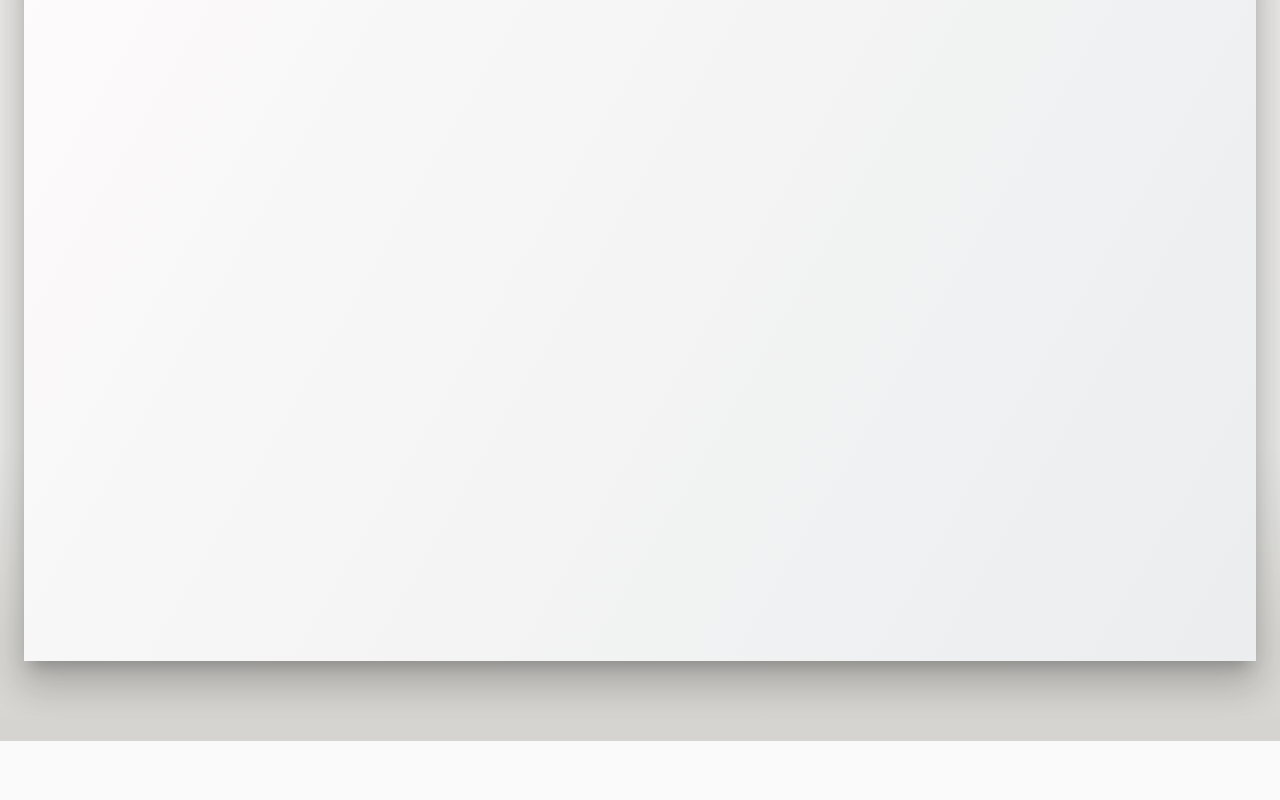
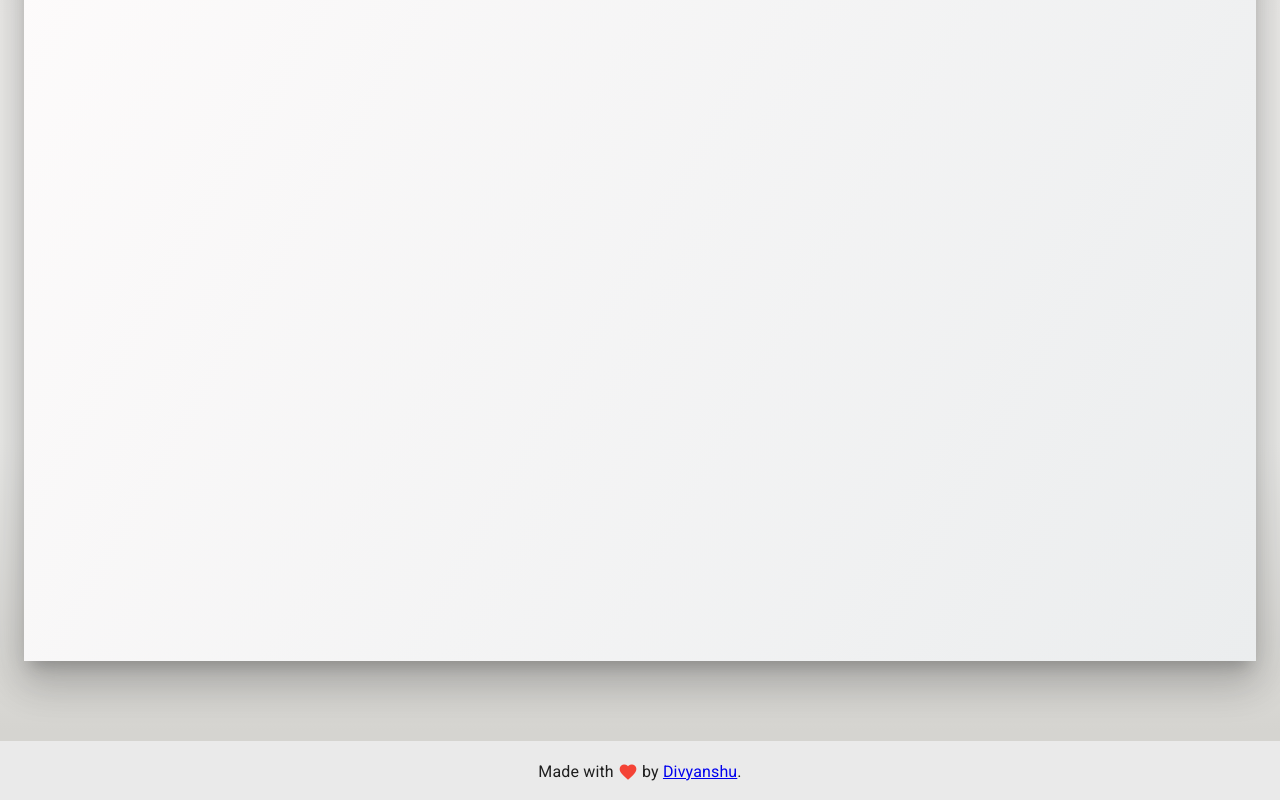
Before and after one commit to divyanshusahu/ronweasley, a React (Create React App) app in the folder client/: page / in a window 1280 px wide. Shown: the part 1019-1819 px from the top of the page. Before the commit the page ends 1760 px from the top, so only its background shows below. Built offline with nearby package versions, Linux system fonts and the light colour scheme; a web font is replaced by a local one.

Commit message:
footer implemented

```diff
--- a/client/src/App.js
+++ b/client/src/App.js
@@ -4,6 +4,7 @@ import CssBaseline from "@material-ui/core/CssBaseline";
 
 import "./global.css";
 import Landing from "./components/Landing/Landing";
+import Footer from "./components/Footer";
 
 function App() {
   return (
@@ -13,6 +14,7 @@ function App() {
         <Switch>
           <Route exact path="/" component={Landing} />
         </Switch>
+        <Footer />
       </React.Fragment>
     </Router>
   );
--- /dev/null
+++ b/client/src/components/Footer.js
@@ -0,0 +1,47 @@
+import React from "react";
+
+import Container from "@material-ui/core/Container";
+import Typography from "@material-ui/core/Typography";
+import Icon from "@material-ui/core/Icon";
+import { makeStyles } from "@material-ui/core/styles";
+
+const useStyles = new makeStyles(theme => ({
+  "@global": {
+    footer: {
+      padding: theme.spacing(2),
+      backgroundColor: "#eaeaea"
+    }
+  },
+  icon: {
+    position: "relative",
+    top: "5px"
+  }
+}));
+
+function Footer() {
+  const classes = useStyles();
+
+  return (
+    <footer>
+      <Container maxWidth="sm">
+        <Typography variant="body1" component="p" align="center">
+          Made with{" "}
+          <Icon color="error" fontSize="small" className={classes.icon}>
+            favorite
+          </Icon>{" "}
+          by{" "}
+          <a
+            href="https://github.com/divyanshusahu"
+            target="_blank"
+            rel="noopener noreferrer"
+          >
+            Divyanshu
+          </a>
+          .
+        </Typography>
+      </Container>
+    </footer>
+  );
+}
+
+export default Footer;
```
